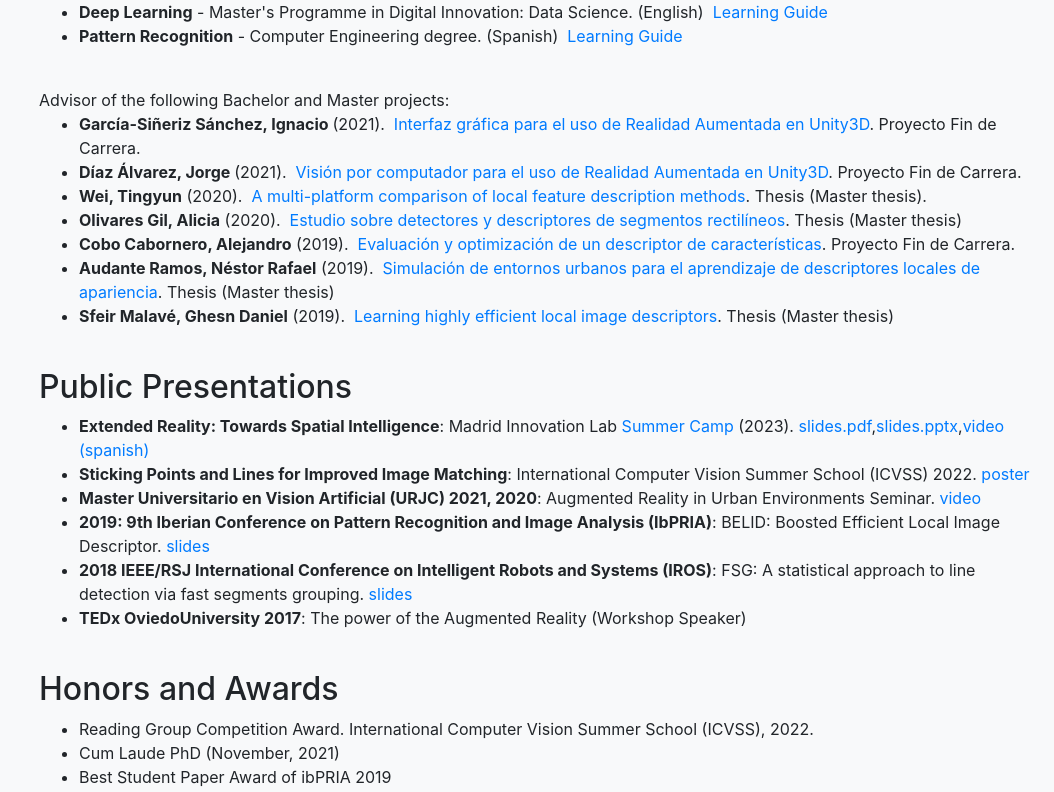
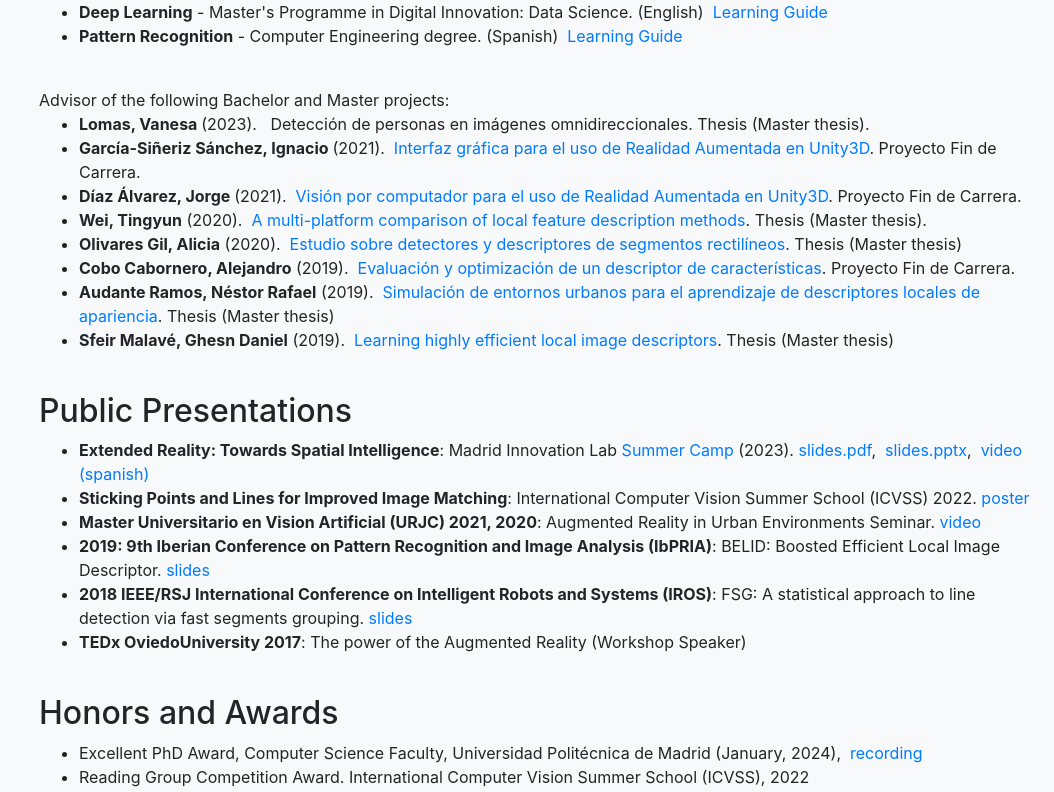
Before and after one commit to iago-suarez/iago-suarez.github.io, a React (Create React App) app: page / in a window 1280 px wide. Shown: the part 1846-2638 px from the top of the page, without its empty margins (226-1280 px from the left). Built offline with nearby package versions, Linux system fonts and the light colour scheme.

Commit message:
Adding award

```diff
--- a/src/pages/Home.js
+++ b/src/pages/Home.js
@@ -263,6 +263,11 @@ function Home () {
               Advisor of the following Bachelor and Master projects:
               <ul>
                 <li>
+                  <b>Lomas, Vanesa </b> (2023). &nbsp;
+                    Detección de personas en imágenes omnidireccionales. Thesis (Master thesis).
+                </li>
+
+                <li>
                   <b>García-Siñeriz Sánchez, Ignacio </b> (2021). &nbsp;
                   <a href="http://oa.upm.es/68051/1/TFG_IGNACIO_GARCIA_SINERIZ_SANCHEZ.pdf" target="_blank" rel="noreferrer">
                     Interfaz gráfica para el uso de Realidad Aumentada en Unity3D
@@ -313,8 +318,8 @@ function Home () {
               <h2>Public Presentations</h2>
               <ul>
                 <li><b>Extended Reality: Towards Spatial Intelligence</b>: Madrid Innovation Lab <a href="https://milmadrid.es/disfruta-el-verano-a-mil-summer-camp-2023/">Summer Camp</a> (2023).&nbsp;
-                <a href={SummerCampMIL23} target="_blank" rel="noreferrer">slides.pdf</a>,
-                <a href="https://docs.google.com/presentation/d/1EM4jQSoufcEDOPeYmybGYD3QeBP7XHYx/edit?usp=sharing&ouid=103357012295063844651&rtpof=true&sd=true" target="_blank" rel="noreferrer">slides.pptx</a>,
+                <a href={SummerCampMIL23} target="_blank" rel="noreferrer">slides.pdf</a>,  &nbsp;
+                <a href="https://docs.google.com/presentation/d/1EM4jQSoufcEDOPeYmybGYD3QeBP7XHYx/edit?usp=sharing&ouid=103357012295063844651&rtpof=true&sd=true" target="_blank" rel="noreferrer">slides.pptx</a>,  &nbsp;
                 <a href="https://youtu.be/vkUojbPE_3o" target="_blank" rel="noreferrer">video (spanish)</a> </li>
                 <li><b>Sticking Points and Lines for Improved Image Matching</b>: International Computer Vision Summer School (ICVSS) 2022. <a href={PosterICVSS22} target="_blank" rel="noreferrer">poster</a></li>
                 <li><b>Master Universitario en Vision Artificial (URJC) 2021, 2020</b>: Augmented Reality in Urban Environments Seminar.&nbsp;
@@ -334,7 +339,10 @@ function Home () {
             <div id="awards-section">
               <h2>Honors and Awards</h2>
               <ul>
-                <li>Reading Group Competition Award. International Computer Vision Summer School (ICVSS), 2022.</li>
+                <li>Excellent PhD Award, Computer Science Faculty, Universidad Politécnica de Madrid (January, 2024), &nbsp;
+                  <a href="https://youtu.be/lznCqRtA6TE?si=0ImUd6yYpzXWebI7&t=6047" target="_blank" rel="noreferrer">recording</a>
+                </li>
+                <li>Reading Group Competition Award. International Computer Vision Summer School (ICVSS), 2022</li>
                 <li>Cum Laude PhD (November, 2021)</li>
                 <li>Best Student Paper Award of ibPRIA 2019</li>
                 <li>Best PhD Thesis Award in the ICT field of the Polytechnic University of Madrid (May, 2019), &nbsp;
@@ -371,8 +379,8 @@ function Home () {
                   <a href="https://youtu.be/pYOwr3o-AWY" target="_blank" rel="noreferrer">video2</a>
                 </li>
                 {/*<li>Eation Tech. &nbsp;<a href="https://www.eationtech.com/">webpage</a>, &nbsp;<a href="https://youtu.be/0cbVPS4-VEQ">video</a></li>*/}
-                <li>White Mirror. &nbsp;<a href="https://www.whitemirror.es/" target="_blank" rel="noreferrer">webpage</a>,
-                <a href="https://iago-suarez.com/wool-ar/" target="_blank" rel="noreferrer">Online Demo</a>
+                <li>White Mirror. &nbsp;<a href="https://www.whitemirror.es/" target="_blank" rel="noreferrer">webpage</a>,  &nbsp;
+                <a href="/wool-ar/" target="_blank" rel="noreferrer">Online Demo</a>
                 </li>
               </ul>
             </div>
```
